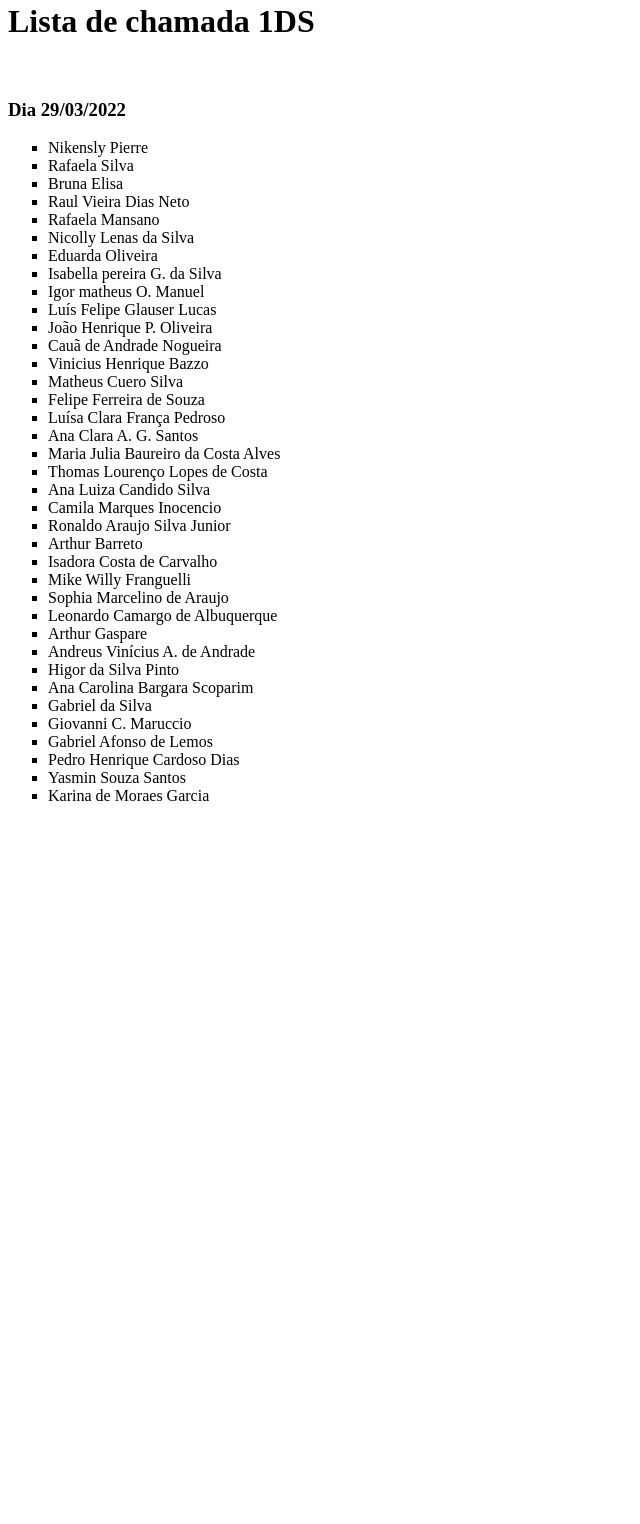
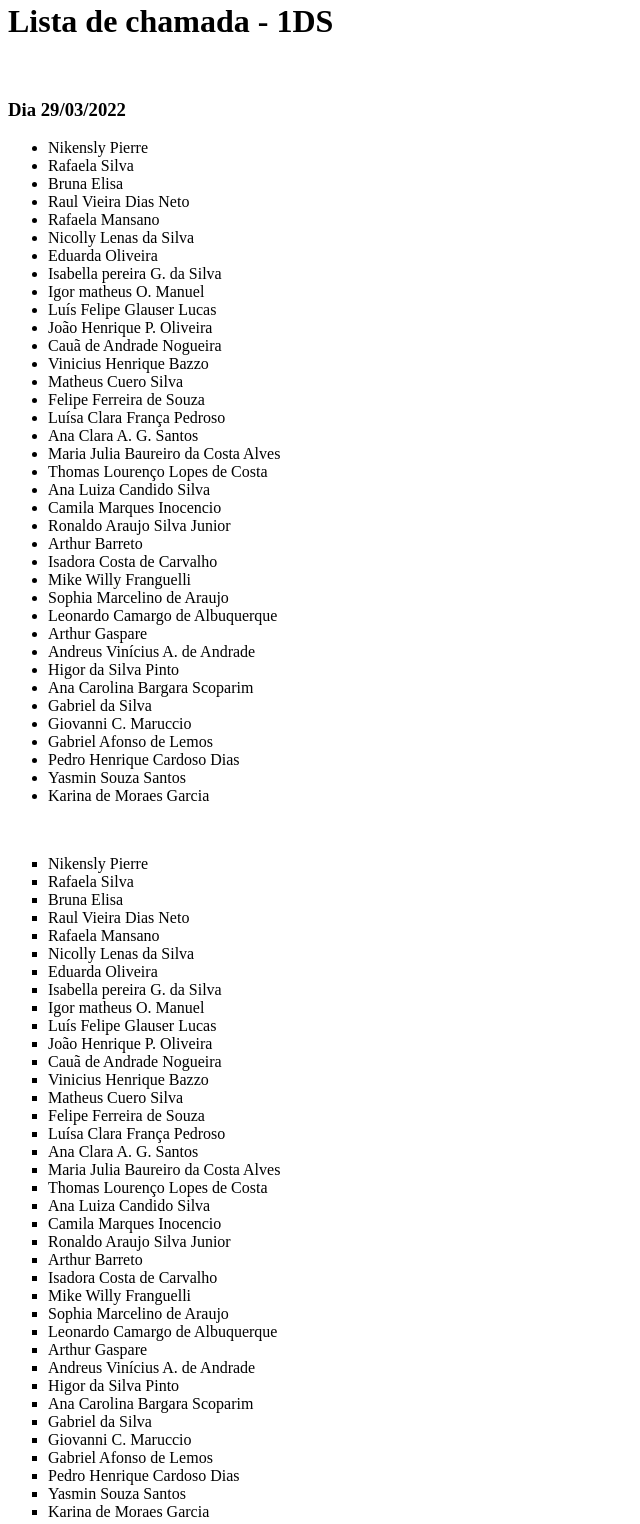
Before and after one commit to mandaloriano777/ExercicioPW2022FATEC1DS, a plain HTML site: page listanaoordenada.html in a window 1280 px wide. Shown: the part 18-1542 px from the top of the page, without its empty margins (0-640 px from the left). Before the commit the page ends 839 px from the top, so only its background shows below. Drawn offline with Linux system fonts and the light colour scheme.

Commit message:
Lista não Ordenada

```diff
--- a/listanaoordenada.html
+++ b/listanaoordenada.html
@@ -8,9 +8,103 @@
 </head>
 <body>
 
-    <h1>Lista de chamada 1DS</h1> <br>
+    <!-- Introdução -->
+    <h1>Lista de chamada - 1DS</h1> <br>
     <h3>Dia 29/03/2022</h3>
+
+    <!--Marcador padrão de uma lista não ordenada-->
+    <ul type="disc">
+
+        <!--Nomes da lista-->
+        <li>Nikensly Pierre</li>
+        <li>Rafaela Silva</li>
+        <li>Bruna Elisa</li>
+        <li>Raul Vieira Dias Neto</li>
+        <li>Rafaela Mansano</li>
+        <li>Nicolly Lenas da Silva</li>
+        <li>Eduarda Oliveira</li>
+        <li>Isabella pereira G. da Silva</li>
+        <li>Igor matheus O. Manuel</li>
+        <li>Luís Felipe Glauser Lucas</li>
+        <li>João Henrique P. Oliveira</li>
+        <li>Cauã de Andrade Nogueira</li>
+        <li>Vinicius Henrique Bazzo</li>
+        <li>Matheus Cuero Silva</li>
+        <li>Felipe Ferreira de Souza</li>
+        <li>Luísa Clara França Pedroso</li>
+        <li>Ana Clara A. G. Santos</li>
+        <li>Maria Julia Baureiro da Costa Alves</li>
+        <li>Thomas Lourenço Lopes de Costa</li>
+        <li>Ana Luiza Candido Silva</li>
+        <li>Camila Marques Inocencio</li>
+        <li>Ronaldo Araujo Silva Junior</li>
+        <li>Arthur Barreto</li>
+        <li>Isadora Costa de Carvalho</li>
+        <li>Mike Willy Franguelli</li>
+        <li>Sophia Marcelino de Araujo</li>
+        <li>Leonardo Camargo de Albuquerque</li>
+        <li>Arthur Gaspare</li>
+        <li>Andreus Vinícius A. de Andrade</li>
+        <li>Higor da Silva Pinto</li>
+        <li>Ana Carolina Bargara Scoparim</li>
+        <li>Gabriel da Silva</li>
+        <li>Giovanni C. Maruccio</li>
+        <li>Gabriel Afonso de Lemos</li>
+        <li>Pedro Henrique Cardoso Dias</li>
+        <li>Yasmin Souza Santos</li>
+        <li>Karina de Moraes Garcia</li>
+
+    </ul>
+
+    <br>
+
+    <!--Marcador quadrado-->
     <ul type="square">
+
+        <li>Nikensly Pierre</li>
+        <li>Rafaela Silva</li>
+        <li>Bruna Elisa</li>
+        <li>Raul Vieira Dias Neto</li>
+        <li>Rafaela Mansano</li>
+        <li>Nicolly Lenas da Silva</li>
+        <li>Eduarda Oliveira</li>
+        <li>Isabella pereira G. da Silva</li>
+        <li>Igor matheus O. Manuel</li>
+        <li>Luís Felipe Glauser Lucas</li>
+        <li>João Henrique P. Oliveira</li>
+        <li>Cauã de Andrade Nogueira</li>
+        <li>Vinicius Henrique Bazzo</li>
+        <li>Matheus Cuero Silva</li>
+        <li>Felipe Ferreira de Souza</li>
+        <li>Luísa Clara França Pedroso</li>
+        <li>Ana Clara A. G. Santos</li>
+        <li>Maria Julia Baureiro da Costa Alves</li>
+        <li>Thomas Lourenço Lopes de Costa</li>
+        <li>Ana Luiza Candido Silva</li>
+        <li>Camila Marques Inocencio</li>
+        <li>Ronaldo Araujo Silva Junior</li>
+        <li>Arthur Barreto</li>
+        <li>Isadora Costa de Carvalho</li>
+        <li>Mike Willy Franguelli</li>
+        <li>Sophia Marcelino de Araujo</li>
+        <li>Leonardo Camargo de Albuquerque</li>
+        <li>Arthur Gaspare</li>
+        <li>Andreus Vinícius A. de Andrade</li>
+        <li>Higor da Silva Pinto</li>
+        <li>Ana Carolina Bargara Scoparim</li>
+        <li>Gabriel da Silva</li>
+        <li>Giovanni C. Maruccio</li>
+        <li>Gabriel Afonso de Lemos</li>
+        <li>Pedro Henrique Cardoso Dias</li>
+        <li>Yasmin Souza Santos</li>
+        <li>Karina de Moraes Garcia</li>
+
+    </ul>
+
+    <br>
+
+    <!--Marcador que realiza um círculo sem meio/varado-->
+    <ul type="circle">
 
         <li>Nikensly Pierre</li>
         <li>Rafaela Silva</li>
```
Also changed, not shown: listaordenada.html (+1 -1 lines).
